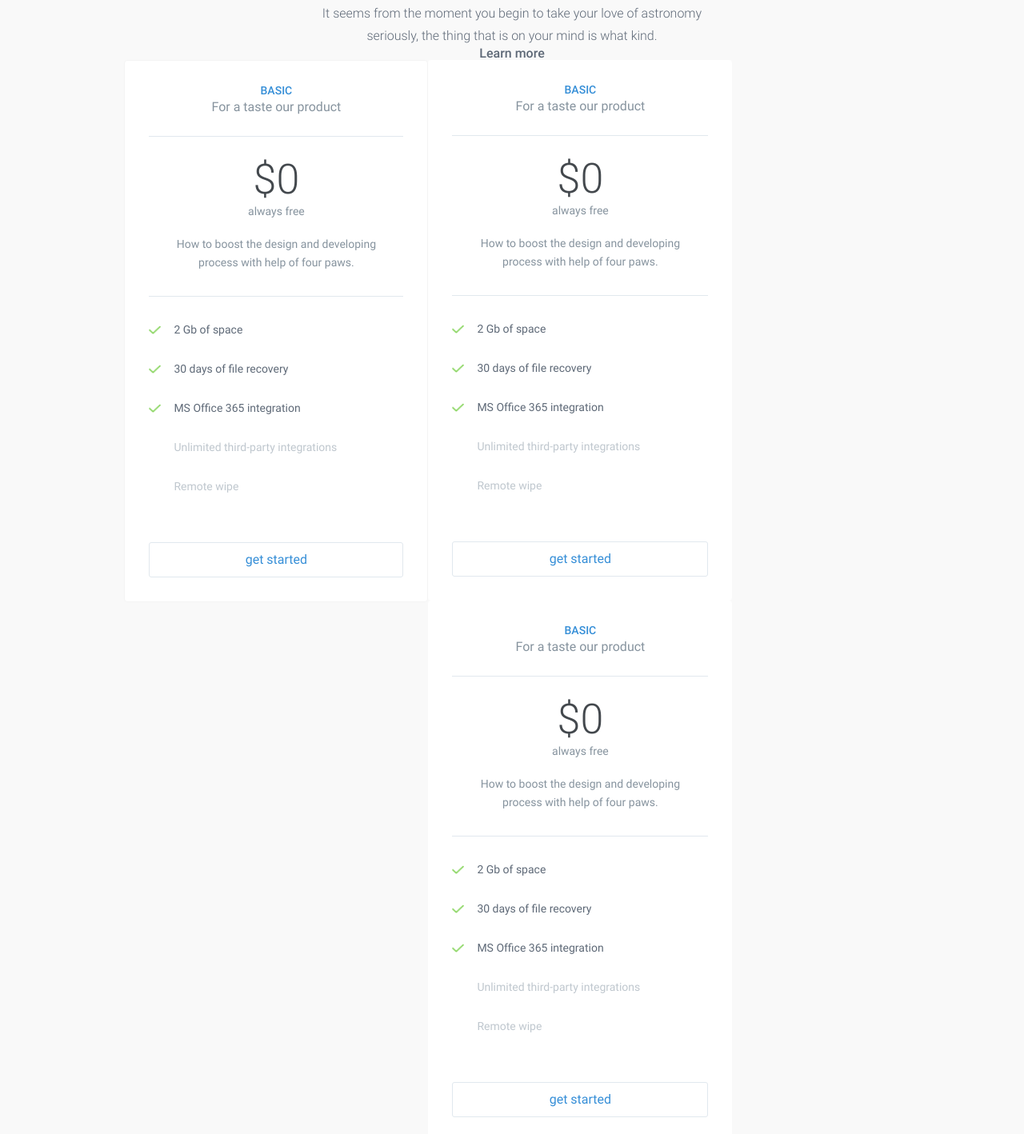
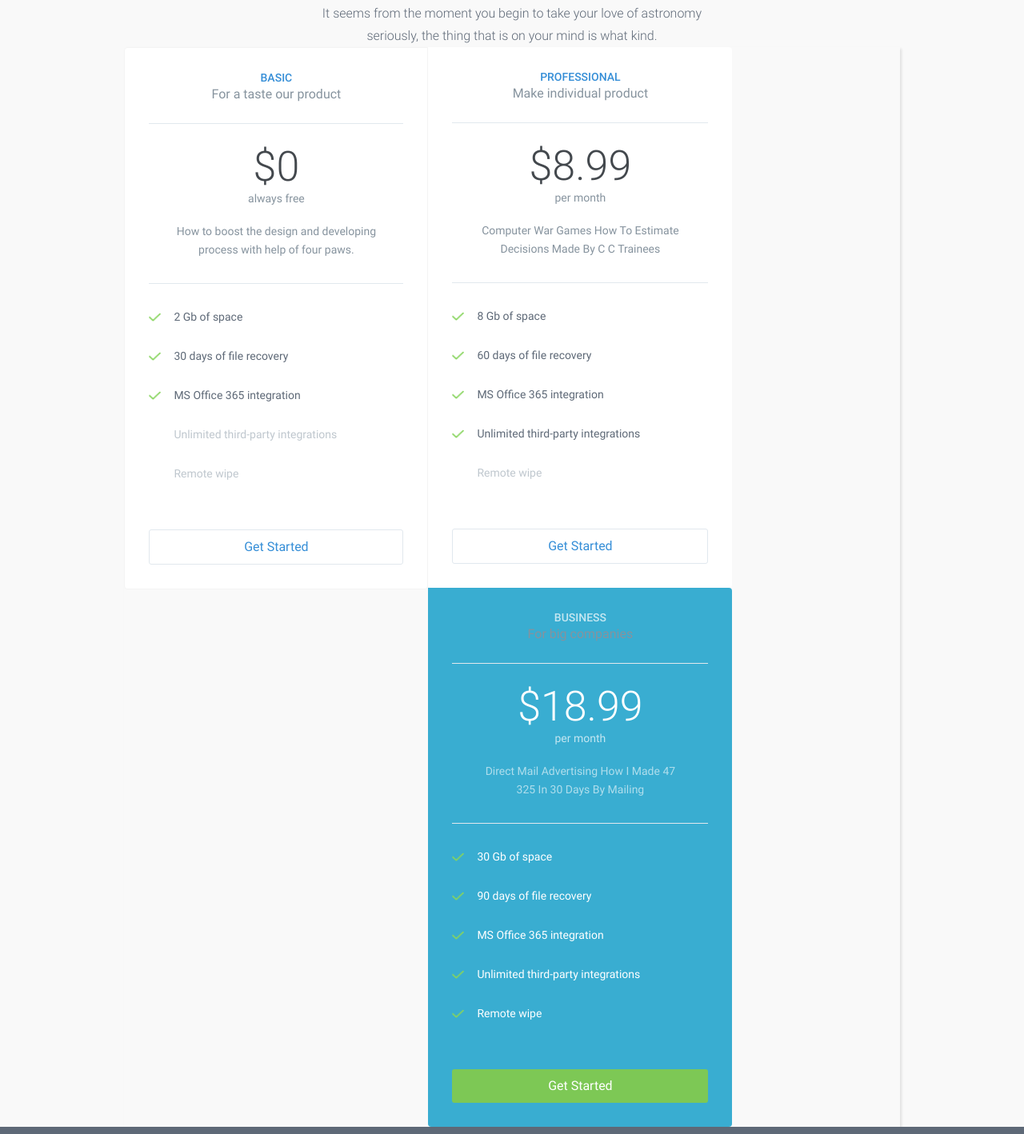
Before and after one commit to sesay/-pixel2htmlTest, a website: page index.html in a window 1280 px wide. Shown: the part 1642-3060 px from the top of the page at 80% size. Drawn offline with nearby package versions, Linux system fonts and the light colour scheme; files that its build step writes are made by us from their sources.

Commit message:
updated pages

```diff
--- a/_/components/sass/_base.scss
+++ b/_/components/sass/_base.scss
@@ -201,6 +201,12 @@
         @include float-left();
         @include top-spacer();
         background-color: #f9f9f9;
+    } //price-listing
+    .price-listing-grid {
+        float: left;
+        width: 100%;
+        -webkit-box-shadow: 2px 2px 3px 0px rgba(0, 0, 0, 0.1);
+        box-shadow: 2px 2px 3px 0px rgba(0, 0, 0, 0.1);
         .price-listing-item {
             color: #86939e;
             border-radius: 4px;
@@ -209,9 +215,6 @@
             width: 23.75rem; // 380px
             float: left;
             text-align: center;
-            &:nth-child(1){
-                border:1px solid #f4f4f4;
-            }
             .large-text {
                 font-size: 14px;
                 border-bottom: 1px solid #e1e8ee;
@@ -241,6 +244,7 @@
                 text-align: center;
                 color: #358ed7;
                 margin-top: 31px;
+                text-transform: capitalize;
             }
             .small-text {
                 border-bottom: 1px solid #e1e8ee;
@@ -283,10 +287,43 @@
                 font-family: 'Roboto-Medium', sans-serif;
                 text-transform: uppercase;
             }
+            &:nth-child(1) {
+                border: 1px solid #f4f4f4;
+                border-top-right-radius: 0;
+            }
+            &:nth-child(2){
+                border-top-left-radius:0;
+            }
+            &:nth-child(3) {
+                background-color: #39add1;
+                border-top-left-radius: 0;
+                .item-cost {
+                    color: #fff;
+                }
+                h3 {
+                    color: rgba(255, 255, 255, 0.7);
+                }
+                small {
+                    color: rgba(255, 255, 255, 0.7);
+                }
+                .intro {
+                    color: rgba(255, 255, 255, 0.6);
+                }
+                li.check {
+                    color: #fff;
+                }
+                a {
+                    background-color: #7dc855;
+                    color: #fff;
+                    border: 0;
+                }
+            }
         }
-    } //price-listing
+    } //price-listing-grid
     .clients {
         @include float-left();
+        @include top-spacer();
         background-color: #5e6977;
+        color:#fff;
     }
 } //main-content
--- a/index.html
+++ b/index.html
@@ -154,9 +154,9 @@
                         It seems from the moment you begin to take your love of astronomy
                         <br> seriously, the thing that is on your mind is what kind.
                     </p>
-                    <a href="">Learn more</a>
                 </div>
-                <div class="price-listing-grid center-content">
+                <div class="center-content">
+                    <div class="price-listing-grid">
                         <!-- item -->
                         <article class="price-listing-item">
                             <div class="small-text">
@@ -182,20 +182,20 @@
                         <!-- item -->
                         <article class="price-listing-item">
                             <div class="small-text">
-                            <h3>basic</h3>
-                            <p>For a taste our product</p>
+                                <h3>professional</h3>
+                                <p>Make individual product</p>
                             </div>
                             <div class="large-text">
-                            <span class="item-cost">$0</span>
-                            <small>always free</small>
-                            <p class="intro">How to boost the design and developing<br>process with help of four paws.</p>
+                                <span class="item-cost">$8.99</span>
+                                <small>per month</small>
+                                <p class="intro">Computer War Games How To Estimate<br>Decisions Made By C C Trainees</p>
                             </div>
 
                             <ul>
-                            <li class="check">2 Gb of space</li>
-                            <li class="check">30 days of file recovery</li>
+                                <li class="check">8 Gb of space</li>
+                                <li class="check">60 days of file recovery</li>
                                 <li class="check">MS Office 365 integration</li>
-                            <li>Unlimited third-party integrations</li>
+                                <li class="check">Unlimited third-party integrations</li>
                                 <li>Remote wipe</li>
                             </ul>
                             <a href="javascript:;">get started</a>
@@ -204,25 +204,26 @@
                         <!-- item -->
                         <article class="price-listing-item">
                             <div class="small-text">
-                            <h3>basic</h3>
-                            <p>For a taste our product</p>
+                                <h3>BUSINESS</h3>
+                                <p>For big companies</p>
                             </div>
                             <div class="large-text">
-                            <span class="item-cost">$0</span>
-                            <small>always free</small>
-                            <p class="intro">How to boost the design and developing<br>process with help of four paws.</p>
+                                <span class="item-cost">$18.99</span>
+                                <small>per month</small>
+                                <p class="intro">Direct Mail Advertising How I Made 47<br>325 In 30 Days By Mailing</p>
                             </div>
 
                             <ul>
-                            <li class="check">2 Gb of space</li>
-                            <li class="check">30 days of file recovery</li>
+                                <li class="check">30 Gb of space</li>
+                                <li class="check">90 days of file recovery</li>
                                 <li class="check">MS Office 365 integration</li>
-                            <li>Unlimited third-party integrations</li>
-                            <li>Remote wipe</li>
+                                <li class="check">Unlimited third-party integrations</li>
+                                <li class="check">Remote wipe</li>
                             </ul>
                             <a href="javascript:;">get started</a>
                         </article>
                         <!-- /item -->
+                    </div>
                 </div>
             </section>
             <!-- /pricing -->
```
Also changed, not shown: _/css/styles.css. Lines whose indentation alone changed are shown as unchanged.
